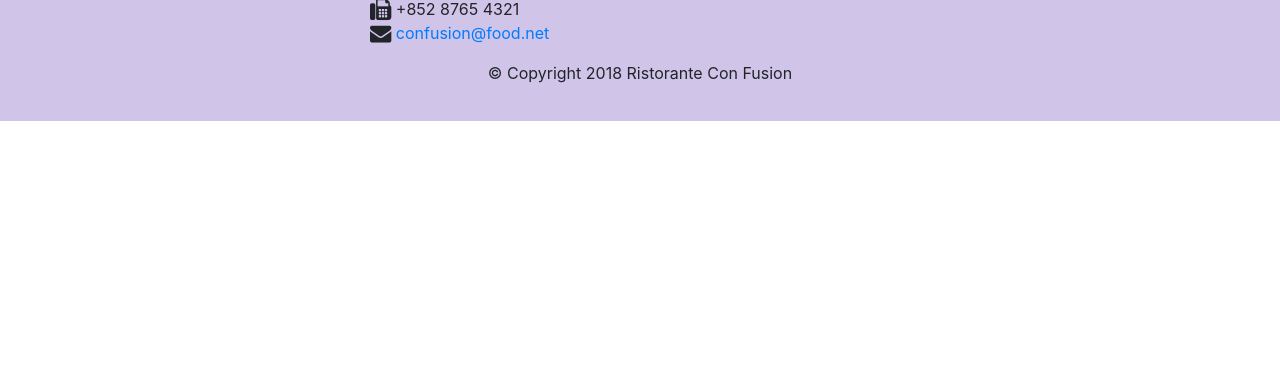
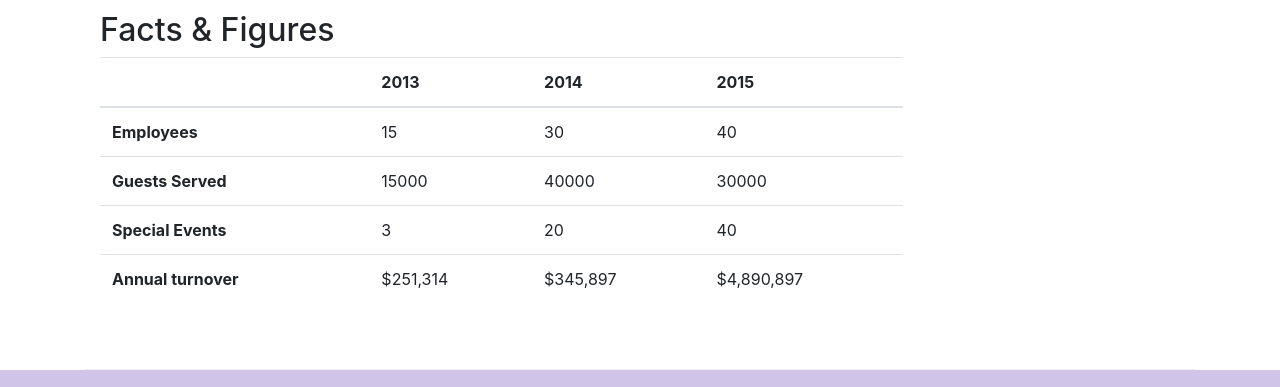
Before and after one commit to ashaaut/LearningBootstarp, a website: page aboutus.html in a window 1280 px wide. Shown: the part 1845-2232 px from the top of the page. Before the commit the page ends 1966 px from the top, so only its background shows below. Drawn offline with nearby package versions, Linux system fonts and the light colour scheme.

Commit message:
Tables and Cards

```diff
--- a/aboutus.html
+++ b/aboutus.html
@@ -71,7 +71,33 @@
                 <p>Started in 2010, Ristorante con Fusion quickly established itself as a culinary icon par excellence in Hong Kong. With its unique brand of world fusion cuisine that can be found nowhere else, it enjoys patronage from the A-list clientele in Hong Kong.  Featuring four of the best three-star Michelin chefs in the world, you never know what will arrive on your plate the next time you visit us.</p>
                 <p>The restaurant traces its humble beginnings to <em>The Frying Pan</em>, a successful chain started by our CEO, Mr. Peter Pan, that featured for the first time the world's best cuisines in a pan.</p>
             </div>
-            <div>
+            <div class="col-sm">
+                <div class="card">
+                    <h3 class="class-header bg-primary text-white">Fact At a Glance</h3>
+                    <div class="card-body">
+                        <dl class="row">
+                            <dt class="col-6">Started</dt>
+                            <dd class="col-6">3 Feb.2003</dd>
+                            <dt class="col-6">Major Stake Holder</dt>
+                            <dd class="col-6">HK Fine Foods Inc.</dd>
+                            <dt class="col-6">Last Year's Turnover</dt>
+                            <dd class="col-6">$1,250,375</dd>
+                            <dt class="col-6">Employees</dt>
+                            <dd class="col-6">40</dd>
+                        </dl>
+                    </div>
+                </div>
+
+            </div>
+            <div class="col-12">
+                <div class="card card-body bg-light">
+                    <blockquote class="blockquote">
+                        <p class="mb-0">Asha</p>
+                        <footer class="blockquote-footer"> Asha Autade,<cite title="Source Title">Shirasi</cite></footer>
+                    </blockquote>
+
+                </div>
+
             </div>
         </div>
 
@@ -89,7 +115,50 @@
                 <p class="d-none d-sm-block ">Award winning three-star Michelin chef with wide International experience having worked closely with whos-who in the culinary world, he specializes in creating mouthwatering Indo-Italian fusion experiences. He says, <em>Put together the cuisines from the two craziest cultures, and you get a winning hit! Amma Mia!</em></p>
             </div>
        </div>
-
+       <div class="row row-content">
+            <div class="col-12 col-sm-9">
+                <h2>Facts &amp; Figures</h2>
+                <div class="table-responsive">
+                    <table class="table table-stripped">
+                        <thead class="thead=dark">
+                            <tr>
+                                <th>&nbsp;</th>
+                                <th>2013</th>
+                                <th>2014</th>
+                                <th>2015</th>
+                            </tr>
+                        </thead>
+                        <tbody>
+                            <tr>
+                                <th>Employees</th>
+                                <td>15</td>
+                                <td>30</td>
+                                <td>40</td>
+                            </tr>
+                            <tr>
+                                <th>Guests Served</th>
+                                <td>15000</td>
+                                <td>40000</td>
+                                <td>30000</td>
+                            </tr>
+                            <tr>
+                                <th>Special Events</th>
+                                <td>3</td>
+                                <td>20</td>
+                                <td>40</td>
+                            </tr>
+                            <tr>
+                                <th>Annual turnover</th>
+                                <td>$251,314</td>
+                                <td>$345,897</td>
+                                <td>$4,890,897</td>
+                            </tr>
+                        </tbody>
+                    </table>
+                </div>
+            </div>
+            <div class="col-12 col-sm-3"></div>
+       </div>
     </div>
 
     <footer class="footer">
```
